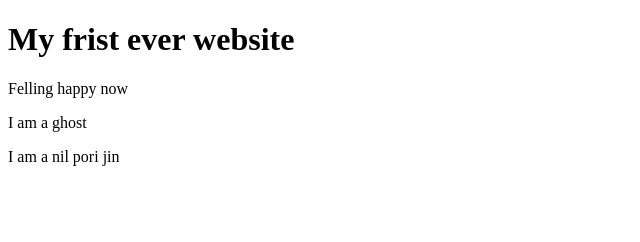
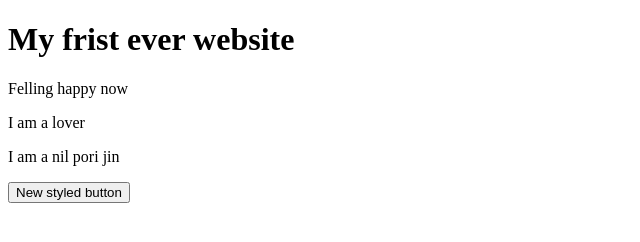
Before and after one commit to mdNaimulHoque/my-frist-website, a plain HTML site: page index.html in a window 1280 px wide. Shown: the whole page, without its empty margins (0-640 px from the left). Drawn offline with Linux system fonts and the light colour scheme.

Commit message:
text change

```diff
--- a/index.html
+++ b/index.html
@@ -8,7 +8,8 @@
 <body>
     <h1>My frist ever website</h1>
     <p> Felling happy now</p>
-    <p>I am a ghost</p>
+    <p>I am a lover</p>
     <p> I am a nil pori jin</p>
+    <button>New styled button</button>
 </body>
 </html>
```
